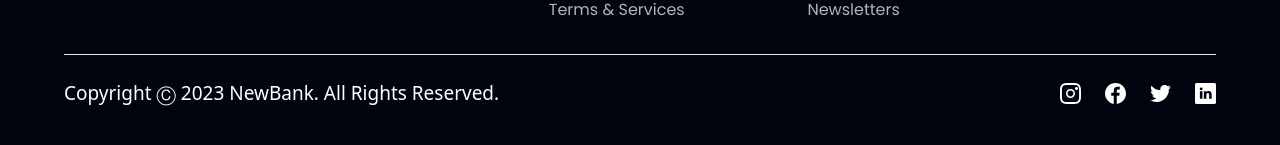
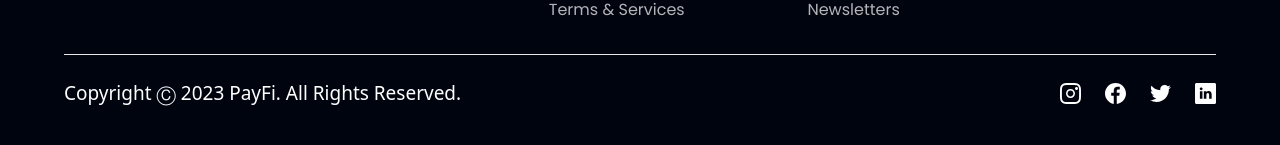
Before and after one commit to codedbyshaun/FinTech-React, a React (Vite) app in the folder modern_fintech_app/: page / in a window 1280 px wide. Shown: the part 5182-5327 px from the top of the page. Built offline with nearby package versions, Linux system fonts and the light colour scheme.

Commit message:
Update Footer.jsx

```diff
--- a/modern_fintech_app/src/components/Footer.jsx
+++ b/modern_fintech_app/src/components/Footer.jsx
@@ -32,7 +32,7 @@ const Footer = () => (
 
     <div className="w-full flex justify-between items-center md:flex-row flex-col pt-6 border-t-[1px] border-t-[3F3E45]">
       <p className="font-popppins font-normal text-center text-[19px] leading-[28px] text-white">
-        Copyright Ⓒ 2023 NewBank. All Rights Reserved.
+        Copyright Ⓒ 2023 PayFi. All Rights Reserved.
       </p>
       <div className="flex flex-row md:mt-0 mt-6">
         {socialMedia.map((social, index) => (
```
